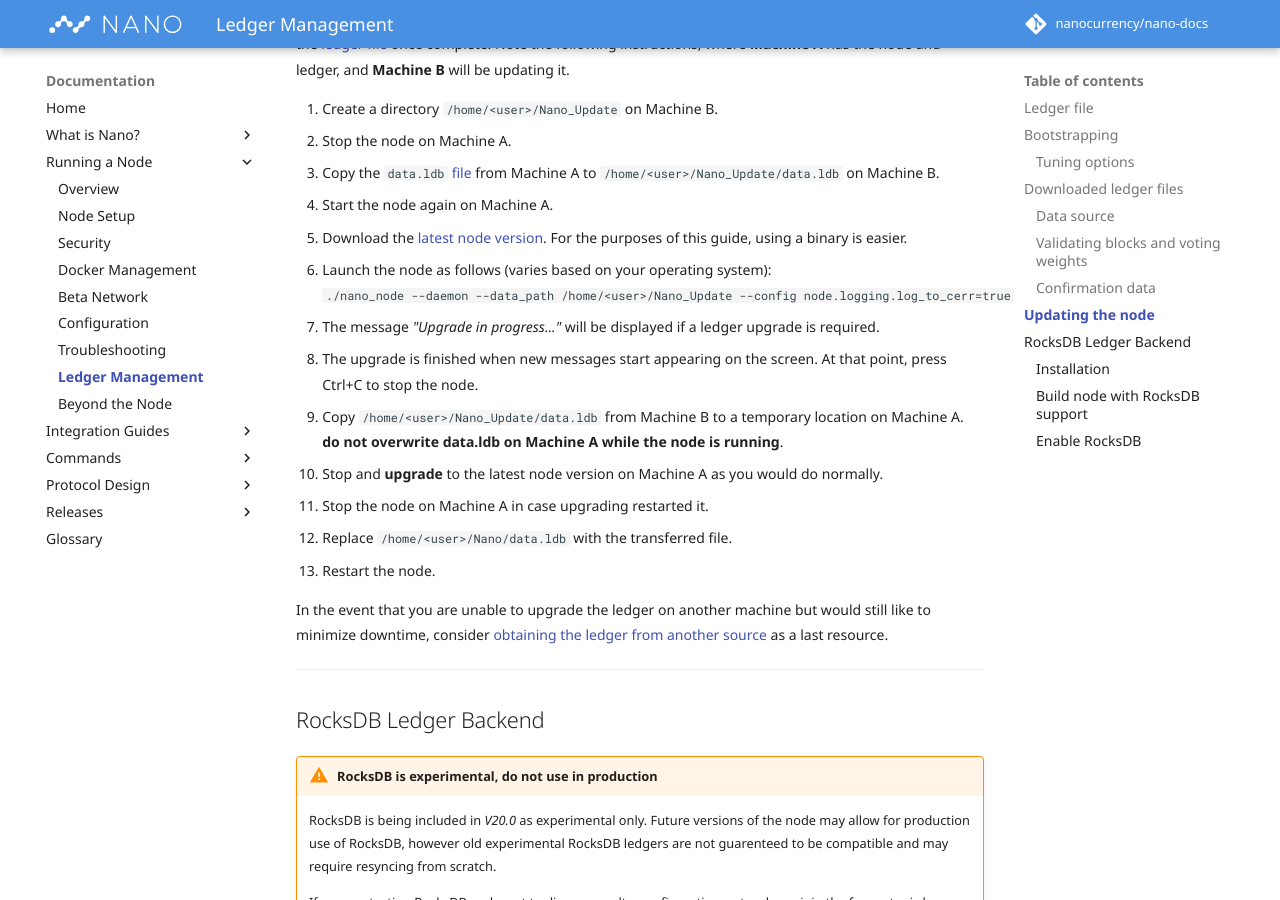
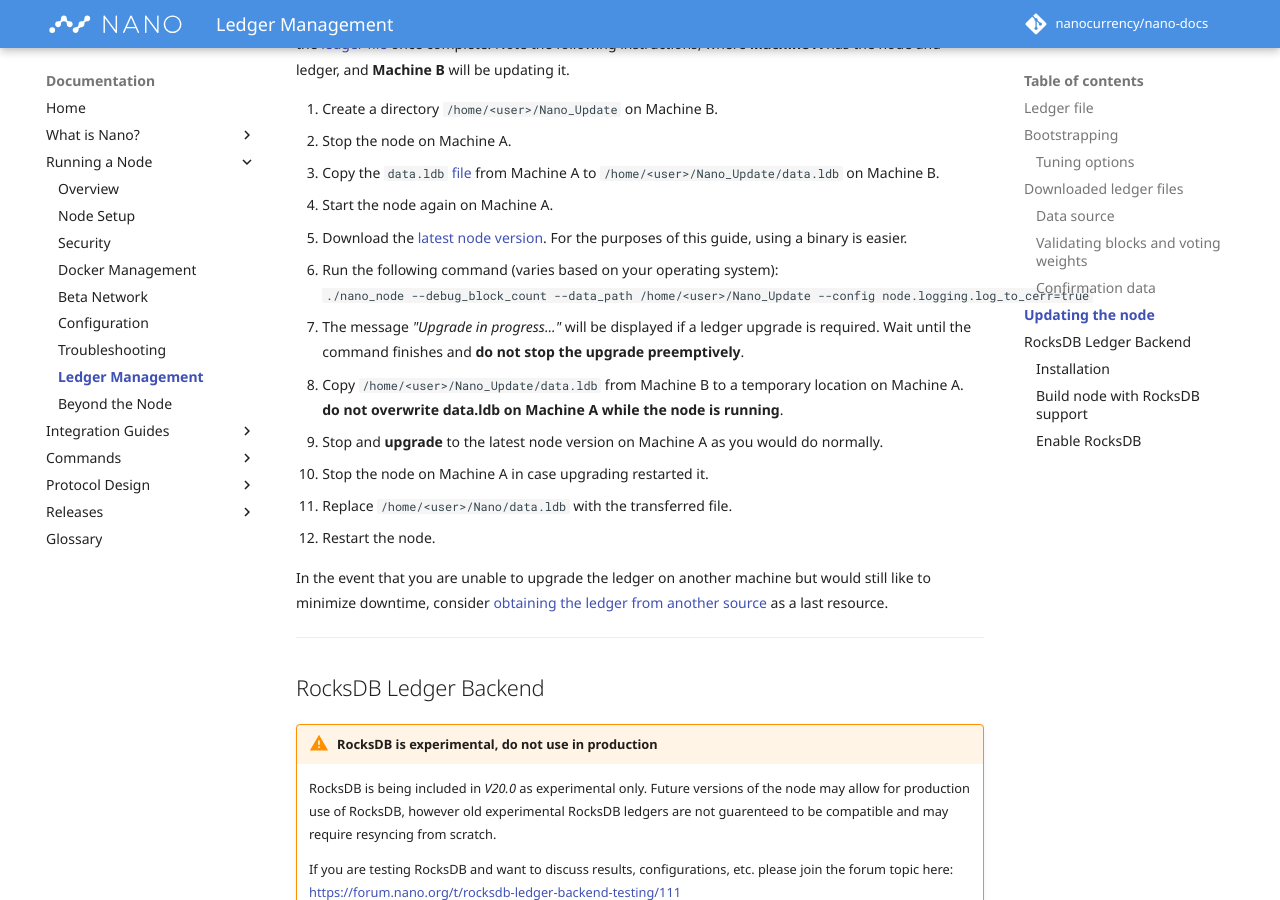
Before and after one commit to nanocurrency/nano-docs, an MkDocs documentation site: the page built from docs/running-a-node/ledger-management.md, in a window 1280 px wide and 900 px high, scrolled down 3138 px. Built offline with MkDocs 1.6.1 and Material for MkDocs 9.7.7, drawn with Linux system fonts in a browser that asks for light colours; comment, search, counter and statistics services are not loaded.

Commit message:
Update docs/running-a-node/ledger-management.md
Co-Authored-By: Guilherme Lawless <guilherme@nano.org>

```diff
--- a/docs/running-a-node/ledger-management.md
+++ b/docs/running-a-node/ledger-management.md
@@ -77,9 +77,8 @@
 1. Copy the `data.ldb` [file](#ledger-management) from Machine A to `/home/<user>/Nano_Update/data.ldb` on Machine B.
 1. Start the node again on Machine A.
 1. Download the [latest node version](/releases/node-releases/#current-release). For the purposes of this guide, using a binary is easier.
-1. Launch the node as follows (varies based on your operating system): `./nano_node --daemon --data_path /home/<user>/Nano_Update --config node.logging.log_to_cerr=true`
-1. The message *"Upgrade in progress..."* will be displayed if a ledger upgrade is required.
-1. The upgrade is finished when new messages start appearing on the screen. At that point, press Ctrl+C to stop the node.
+1. Run the following command (varies based on your operating system): `./nano_node --debug_block_count --data_path /home/<user>/Nano_Update --config node.logging.log_to_cerr=true`
+1. The message *"Upgrade in progress..."* will be displayed if a ledger upgrade is required. Wait until the command finishes and **do not stop the upgrade preemptively**.
 1. Copy `/home/<user>/Nano_Update/data.ldb` from Machine B to a temporary location on Machine A. **do not overwrite data.ldb on Machine A while the node is running**.
 1. Stop and **upgrade** to the latest node version on Machine A as you would do normally.
 1. Stop the node on Machine A in case upgrading restarted it.
```
